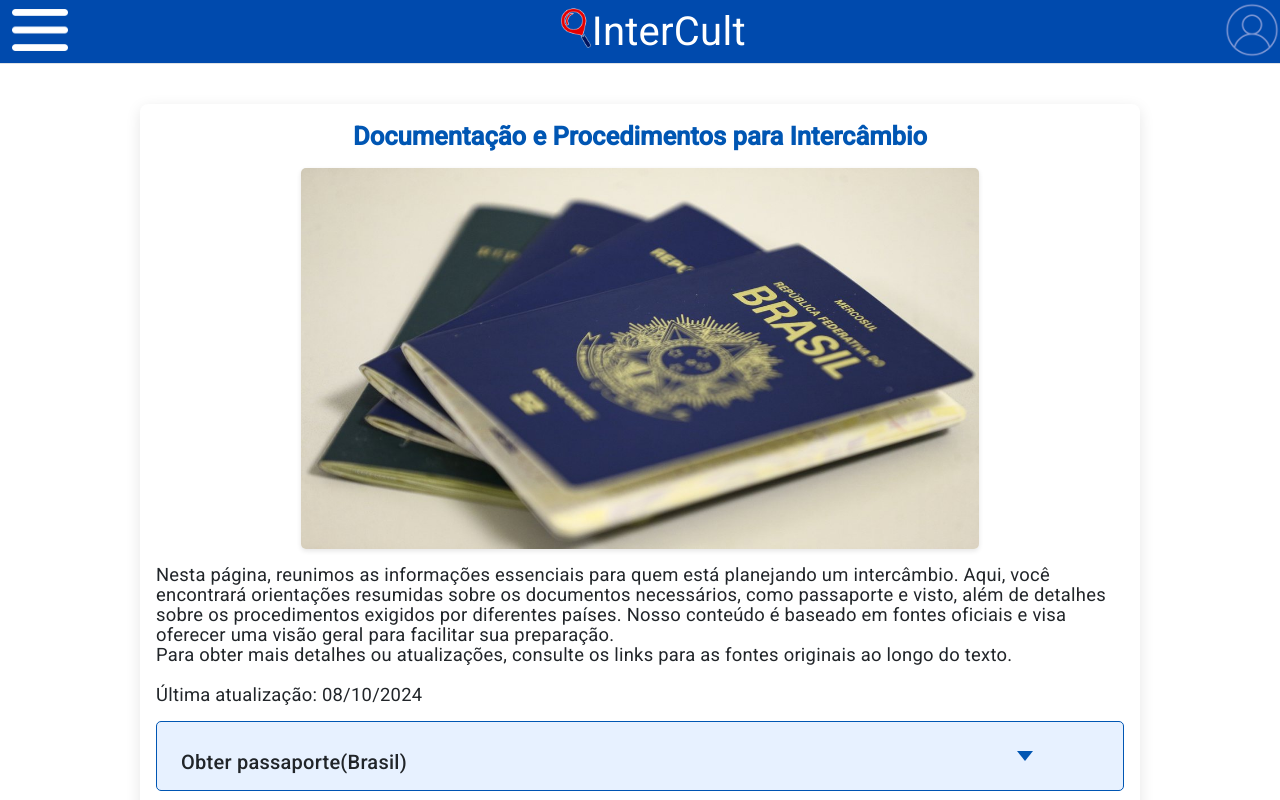
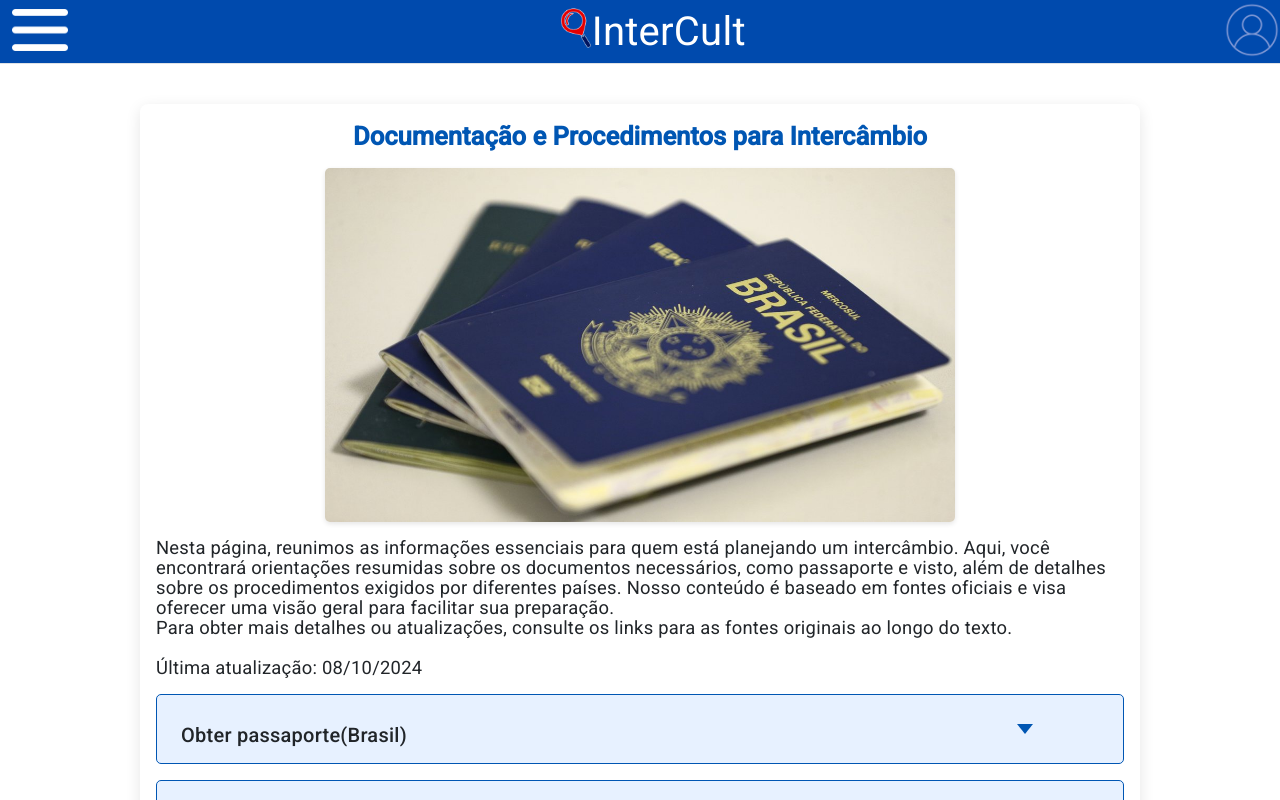
Before and after one commit to Dallacqua90125/IntercultV1, an Angular app in the folder TCC/InterCult/: page /documentation in a window 1280 px wide. Shown: the top 800 px of the page. Built offline with nearby package versions, Linux system fonts and the light colour scheme.

Commit message:
mudei a foto

```diff
--- a/TCC/InterCult/src/app/pages/documentation/documentation.component.css
+++ b/TCC/InterCult/src/app/pages/documentation/documentation.component.css
@@ -103,7 +103,7 @@
 
   .inline-image {
     display: block; /* Garante que a imagem fique em uma nova linha */
-    max-width: 70%; /* Define a largura máxima da imagem (ajuste conforme necessário) */
+    max-width: 65%; /* Define a largura máxima da imagem (ajuste conforme necessário) */
     height: auto; /* Mantém a proporção da imagem */
     margin: 0 auto; /* Centraliza a imagem */
     border-radius: 5px; /* Bordas arredondadas */
```
